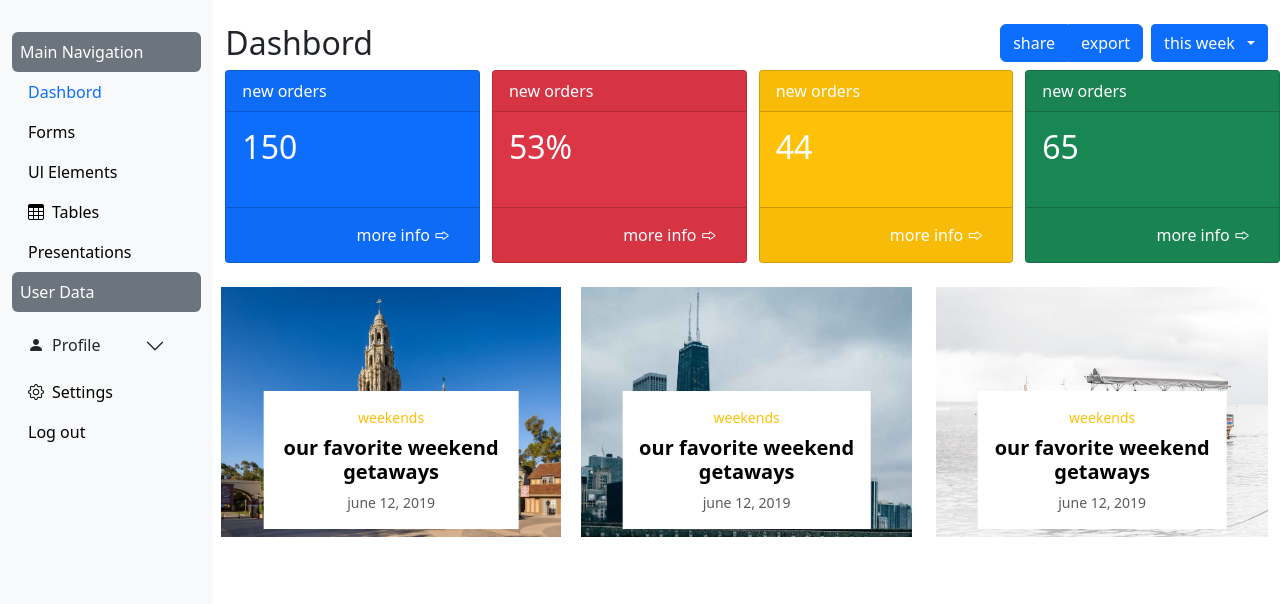
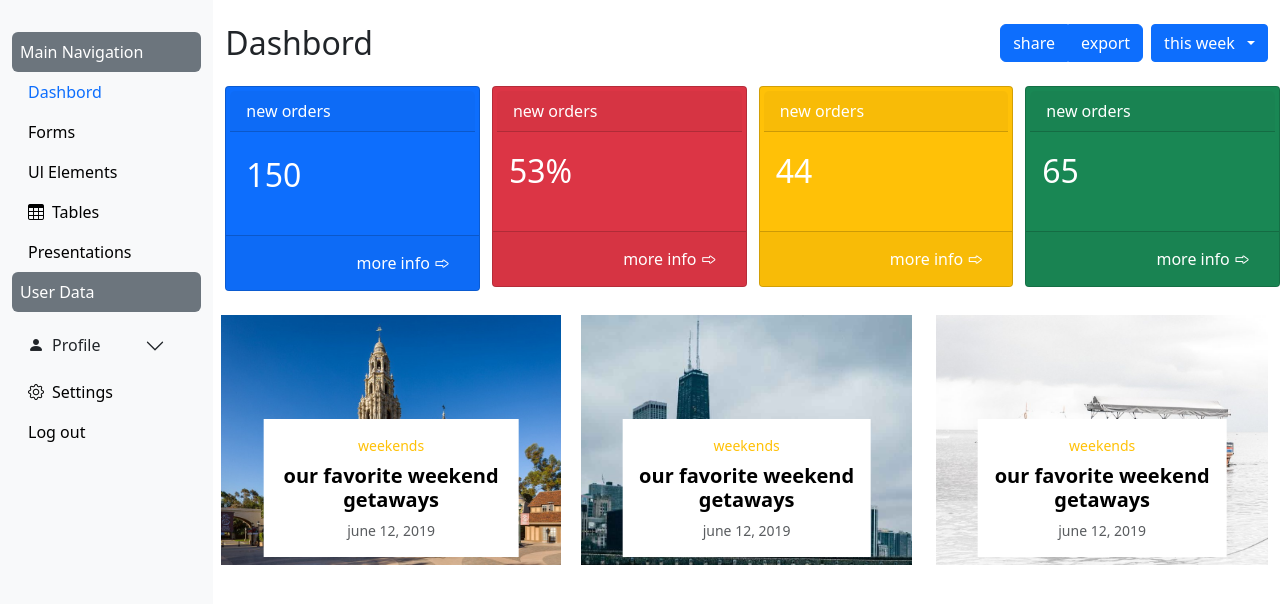
Before and after one commit to alishadmehr/Dashbord, a plain HTML site: page index.html in a window 1280 px wide. Drawn offline with nearby package versions, Linux system fonts and the light colour scheme.

Commit message:
Update index.html

```diff
--- a/index.html
+++ b/index.html
@@ -168,11 +168,11 @@
                 <!-- end design dashbord -->
                   <div class="row row-cols-lg-4 row-cols-1 row-cols-md-2">
                     <div class="col pt-lg-0 pe-lg-0">
-                      <div class="card text-center text-white bg-primary rounded-1">
-                        <div class="card-header text-start">
+                      <div class="card text-center text-white bg-primary rounded-1 md-3 mt-3">
+                        <div class="card-header text-start m-1">
                           new orders
                         </div>
-                        <div class="card-body mb-4">
+                        <div class="card-body mb-4 m-1">
                           <h2 class="card-text text-start">150</h2>
                         </div>
                         <div class="card-footer text-body-secondary text-end">
@@ -181,8 +181,8 @@
                       </div>
                     </div>
                     <div class="col pt-lg-0 pe-lg-0">
-                      <div class="card text-center text-white bg-danger rounded-1">
-                        <div class="card-header text-start">
+                      <div class="card text-center text-white bg-danger rounded-1 md-3 mt-3">
+                        <div class="card-header text-start m-1">
                           new orders
                         </div>
                         <div class="card-body mb-4">
@@ -194,8 +194,8 @@
                       </div>
                     </div>
                     <div class="col pt-lg-0 pe-lg-0">
-                      <div class="card text-center text-white bg-warning rounded-1">
-                        <div class="card-header text-start">
+                      <div class="card text-center text-white bg-warning rounded-1 md-3 mt-3">
+                        <div class="card-header text-start m-1">
                           new orders
                         </div>
                         <div class="card-body mb-4">
@@ -207,8 +207,8 @@
                       </div>
                     </div>
                     <div class="col pt-lg-0 pe-lg-0">
-                      <div class="card text-center text-white bg-success rounded-1">
-                        <div class="card-header text-start">
+                      <div class="card text-center text-white bg-success rounded-1 md-3 mt-3">
+                        <div class="card-header text-start m-1">
                           new orders
                         </div>
                         <div class="card-body mb-4">
@@ -226,7 +226,7 @@
                         <figure class="figure position-relative h-100">
                           <img src="images/-5951686781256712824_121.jpg" class="figure-img img-fluid object-fit-cover h-100" alt="...">
                           <figcaption class="figure-caption bg-white position-absolute mt-5 top-50 start-50 translate-middle w-75 p-2 text-center pb-3 pt-3">
-                            <span class="text-warning ">weekends</span>
+                            <span class="text-warning">weekends</span>
                             <h5 class="mt-2 text-black fw-bold">our favorite weekend getaways</h5>
                             <span>june 12, 2019</span>
                           </figcaption>
@@ -236,7 +236,7 @@
                     <figure class="figure position-relative h-100">
                       <img src="images/-5951686781256712825_121.jpg" class="figure-img img-fluid object-fit-cover h-100" alt="...">
                       <figcaption class="figure-caption bg-white position-absolute mt-5 top-50 start-50 translate-middle w-75 p-2 text-center pb-3 pt-3">
-                        <span class="text-warning ">weekends</span>
+                        <span class="text-warning">weekends</span>
                         <h5 class="mt-2 text-black fw-bold">our favorite weekend getaways</h5>
                         <span>june 12, 2019</span>
                       </figcaption>
```
